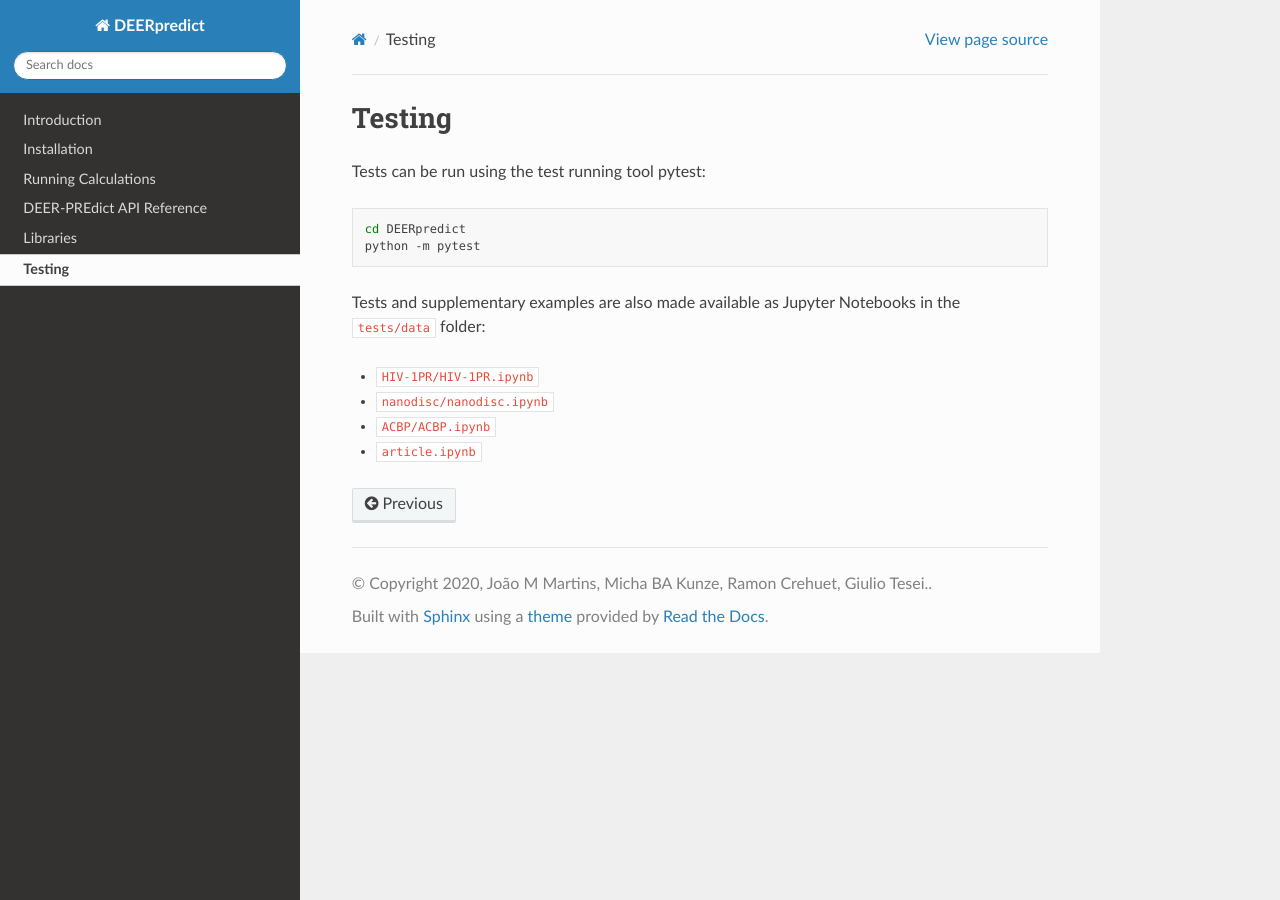
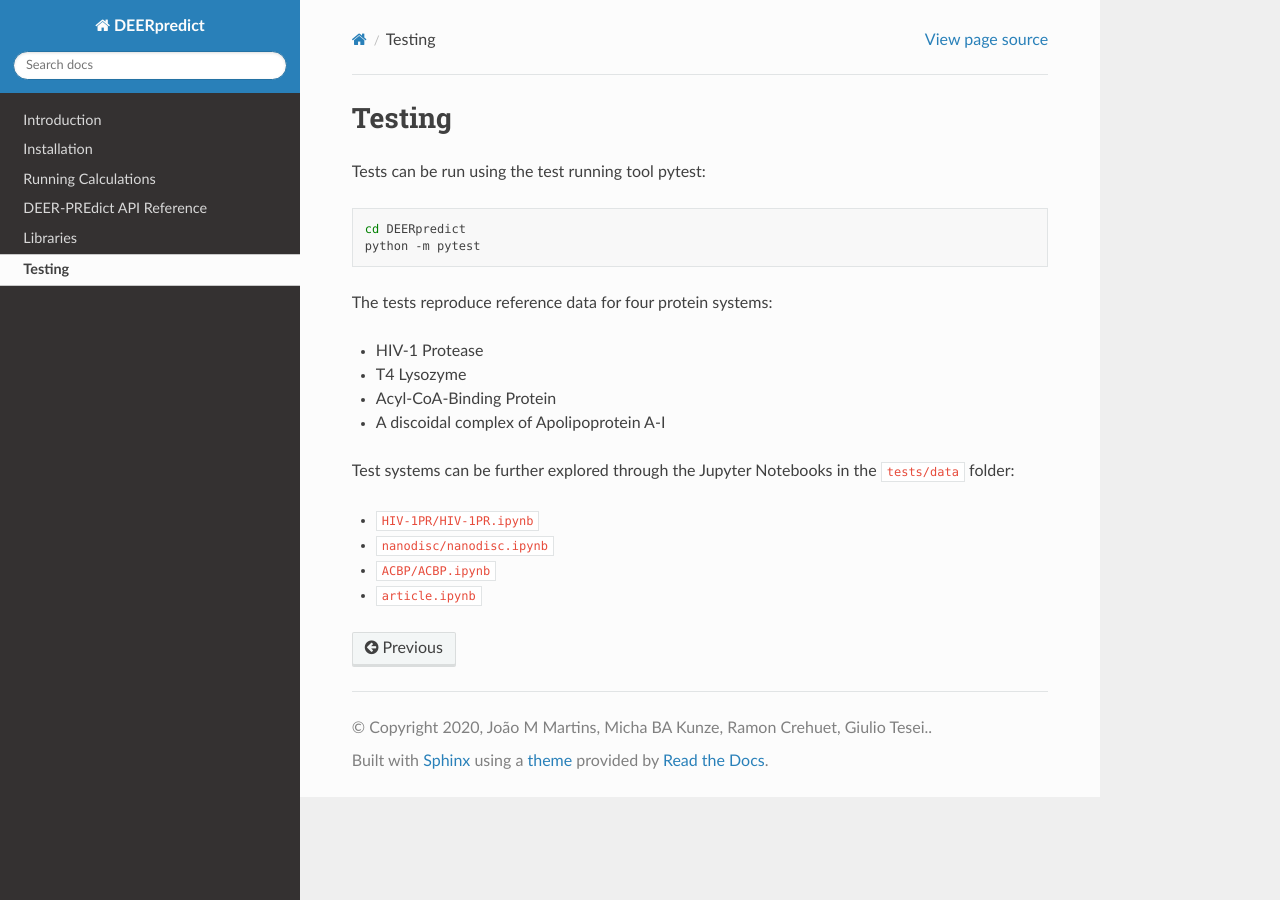
Before and after one commit to KULL-Centre/DEERpredict, a Sphinx documentation site: the page built from docs/_docs/tests.md, in a window 1280 px wide. Built offline with Sphinx 7.4.7 and the Read the Docs theme 2.0.0, drawn with Linux system fonts in a browser that asks for light colours.

Commit message:
Update tests

```diff
--- a/docs/_docs/tests.md
+++ b/docs/_docs/tests.md
@@ -7,7 +7,13 @@ cd DEERpredict
 python -m pytest
 ~~~
 
-Tests and supplementary examples are also made available as Jupyter Notebooks in the `tests/data` folder:
+The tests reproduce reference data for four protein systems:
+- HIV-1 Protease
+- T4 Lysozyme
+- Acyl-CoA-Binding Protein
+- A discoidal complex of Apolipoprotein A-I
+
+Test systems can be further explored through the Jupyter Notebooks in the `tests/data` folder:
 - `HIV-1PR/HIV-1PR.ipynb`
 - `nanodisc/nanodisc.ipynb`
 - `ACBP/ACBP.ipynb`
```
Also changed, not shown: 3 other files.
